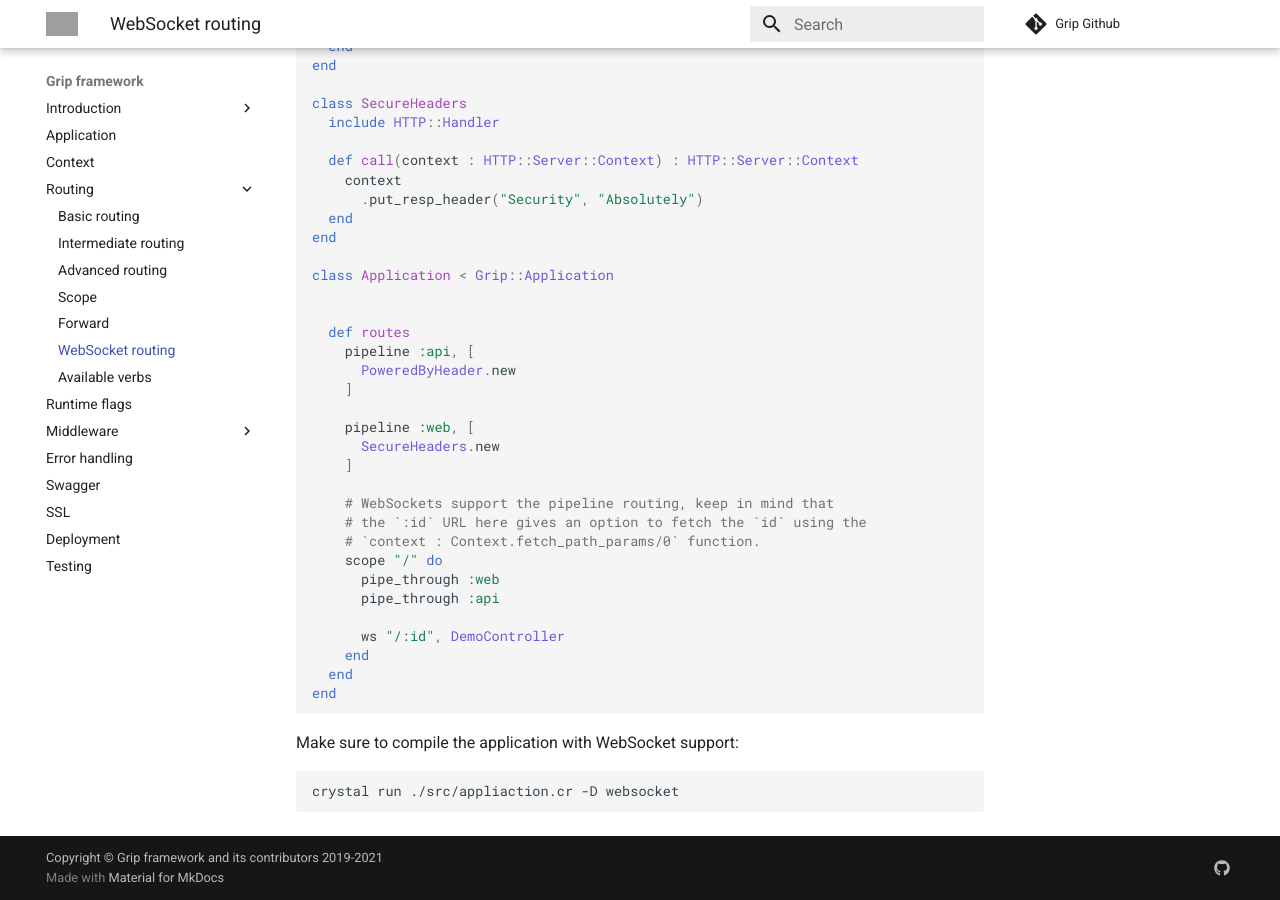
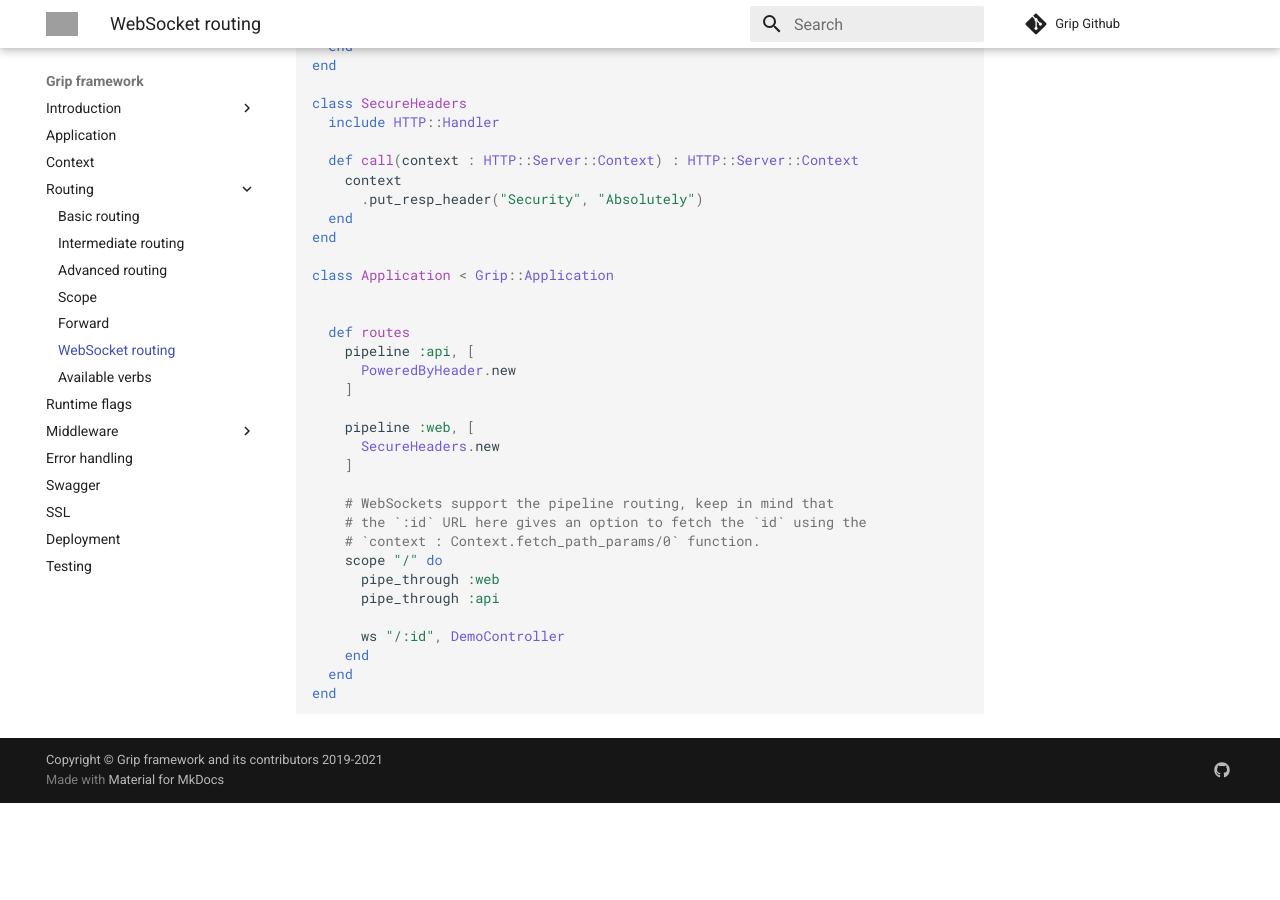
Before and after one commit to treagod/docs, an MkDocs documentation site: the page built from docs/web_socket_routing.md, in a window 1280 px wide and 900 px high, scrolled down 829 px. Built offline with MkDocs 1.6.1 and Material for MkDocs 9.7.7, drawn with Linux system fonts in a browser that asks for light colours; comment, search, counter and statistics services are not loaded; after the commit the page ends 1632 px from its top, so only the background shows below that; grey boxes are pictures that could not be loaded.

Commit message:
Remove the missing compile time flag information

````diff
--- a/docs/web_socket_routing.md
+++ b/docs/web_socket_routing.md
@@ -69,9 +69,3 @@ class Application < Grip::Application
   end
 end
 ```
-
-Make sure to compile the application with WebSocket support:
-
-```bash
-crystal run ./src/appliaction.cr -D websocket
-```
````
